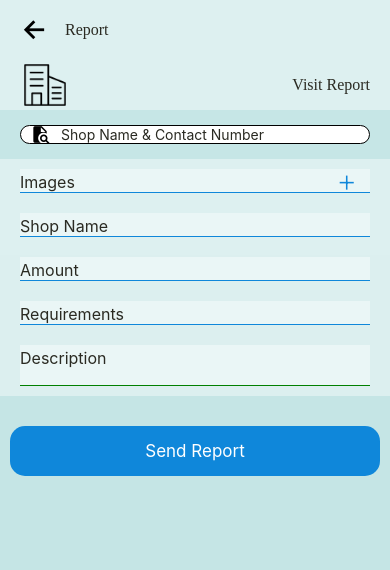
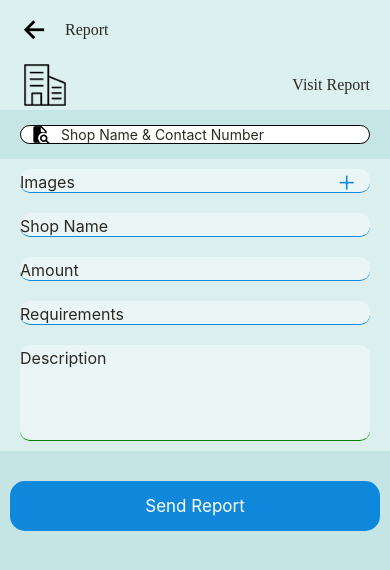
Before and after one commit to ramij5135/EmpManage, a React Native app: screen /Report in a window 390 px wide. Shown: the top 570 px of the page. Built offline with nearby package versions, Linux system fonts and the light colour scheme.

Commit message:
height added in description field

```diff
--- a/src/layouts/components/inputs.js
+++ b/src/layouts/components/inputs.js
@@ -3,7 +3,7 @@ import { View, StyleSheet, Text, TextInput } from "react-native";
 import Ionicons from 'react-native-vector-icons/Ionicons';
 import { COLORS } from "../../utils/globalStyles";
 
-const Inputs = ({title, iconName, multiline}) => {
+const Inputs = ({title, iconName, multiline, height}) => {
     return(
         <>
             <View style={styles.inputWrap}>
@@ -11,7 +11,7 @@ const Inputs = ({title, iconName, multiline}) => {
                     <Text style={styles.label}>{title}</Text>
                     <Ionicons style={styles.inputIcon} name={iconName} size={ iconName === 'add' ? 25 : 15} color={COLORS.blue} />
                 </View>
-                <TextInput multiline={multiline} style={[styles.inputField, {borderBottomColor:title === 'Description' ? 'green' : COLORS.blue}]} />
+                <TextInput multiline={multiline} style={[styles.inputField, {borderBottomColor:title === 'Description' ? 'green' : COLORS.blue, height:height }]} />
             </View>
         </>
     )
@@ -20,13 +20,16 @@ const Inputs = ({title, iconName, multiline}) => {
 const styles = StyleSheet.create({
     inputWrap:{
         marginVertical:10,
-        backgroundColor:COLORS.white
+        backgroundColor:COLORS.white,
+        borderRadius:10
     },
     inputField:{
-        // backgroundColor:'red',
         borderBottomWidth:1,
         borderBottomColor:'blue',
-        marginTop:-20
+        marginTop:-20,
+        borderBottomLeftRadius:10,
+        borderBottomRightRadius:10,
+        // textAlignVertical:"top"
     },
     label:{
         color:COLORS.black,
--- a/src/layouts/screens/Admin/AdminLoginScreen.js
+++ b/src/layouts/screens/Admin/AdminLoginScreen.js
@@ -29,8 +29,8 @@ const AdminLoginScreen = ({ navigation }) => {
       handleError('password', 'Please input Password')
       valid = false;
     }
-    else if (input.password.length < 5) {
-      handleError('password', 'Minimum leagth of Password 5');
+    else if (input.password.length < 4) {
+      handleError('password', 'Minimum leagth of Password 4');
       valid = false;
     }
     if (valid) {
--- a/src/layouts/screens/Admin/AsignWorkScreen.js
+++ b/src/layouts/screens/Admin/AsignWorkScreen.js
@@ -44,10 +44,9 @@ const AsignWorkScreen = () => {
                     {
                         loader ? <Text>Loading</Text> :
                             <View>
-                                <MultiSelectDropDown title={'Employee Name'} item={DATA} />
+                                <MultiSelectDropDown title='Employee Name' item={DATA} />
                             </View>
                     }
-
                     <Text style={[styles.labeel, { marginTop: 10 }]}>Note</Text>
                     <TextInput style={styles.TextInput} />
                     <FullButton btnTitle={'Assign'} />
--- a/src/layouts/screens/Admin/EmployeeEntryScreen.js
+++ b/src/layouts/screens/Admin/EmployeeEntryScreen.js
@@ -125,8 +125,6 @@ const Register = async () => {
         }
     })
     const responseData = await response.data;
-    console.log({responseData});
-    console.log('responseData',responseData.status);
     if(responseData.status=="Success"){
         Alert.alert("Registration Sucessfull")
         navigation.navigate('AdminScreen')
--- a/src/layouts/screens/Employee/ComplaintScreen.js
+++ b/src/layouts/screens/Employee/ComplaintScreen.js
@@ -15,7 +15,7 @@ const Complaint = () => {
             </View>
             <View style={{padding:10}}>
                 <Inputs title={'Topic'} />
-                <Inputs title={'Complaint'} multiline={true} />
+                <Inputs title={'Complaint'} multiline={true} height={90} />
                 <FullButton btnTitle={'Send Report'} />
             </View>
         </View>
--- a/src/layouts/screens/Employee/EmployeeLoginScreen.js
+++ b/src/layouts/screens/Employee/EmployeeLoginScreen.js
@@ -7,7 +7,6 @@ import FullTextInput from "../../components/textInput";
 import Loader from "../../components/loader";
 import { postMethod, storeData, getStorageData } from "../../../utils/helper";
 import { COLORS } from "../../../utils/globalStyles";
-// import AsyncStorage from "@react-native-async-storage/async-storage";
 
 
 const EmployeeLogin = () => {
@@ -54,7 +53,8 @@ const EmployeeLogin = () => {
                 const resData = res.data.data[0];
                 const dataFilter = res.data;
                 storeData(dataFilter);
-                const getStore = getStorageData()
+                const getStore = getStorageData();
+                console.log('getdata===========>', getStore);
                 setLoading(false);
                 resData.type === "EMP" ?  navigation.navigate('BottomTab') : null
             }).catch((error) =>{
@@ -78,9 +78,7 @@ const EmployeeLogin = () => {
         <View style={styles.container}>
             <Loader visible={loading} />
             <Logo />
-
             <View style={styles.loginSection}>
-
                 <Text style={styles.heading}>Employee Login</Text>
                 <View style={styles.form}>
                     <FullTextInput
--- a/src/layouts/screens/Employee/NewShopScreen.js
+++ b/src/layouts/screens/Employee/NewShopScreen.js
@@ -21,7 +21,7 @@ const NewShopScreen = () => {
                 <Inputs title={'Email'} />
                 <Inputs title={'Contact Number'} />
                 <Inputs title={'Address'} />
-                <Inputs title={'Description'} multiline={true} />
+                <Inputs title={'Description'} multiline={true} height={90} />
             </View>
             <View style={{paddingHorizontal:10, paddingVertical:20}}>
                 <FullButton btnTitle={'Add New Shop'} />
--- a/src/layouts/screens/Employee/ReportScreen.js
+++ b/src/layouts/screens/Employee/ReportScreen.js
@@ -24,7 +24,7 @@ const ReportScreen = () => {
                 <Inputs title={'Shop Name'} />
                 <Inputs title={'Amount'} />
                 <Inputs title={'Requirements'} />
-                <Inputs title={'Description'} multiline={true} />
+                <Inputs title={'Description'} multiline={true} height={90} />
             </View>
             <View style={{paddingHorizontal:10, paddingVertical:20}}>
                 <FullButton btnTitle={'Send Report'} />
```
Also changed, not shown: src/layouts/services/reducers/reducers.js (added).
